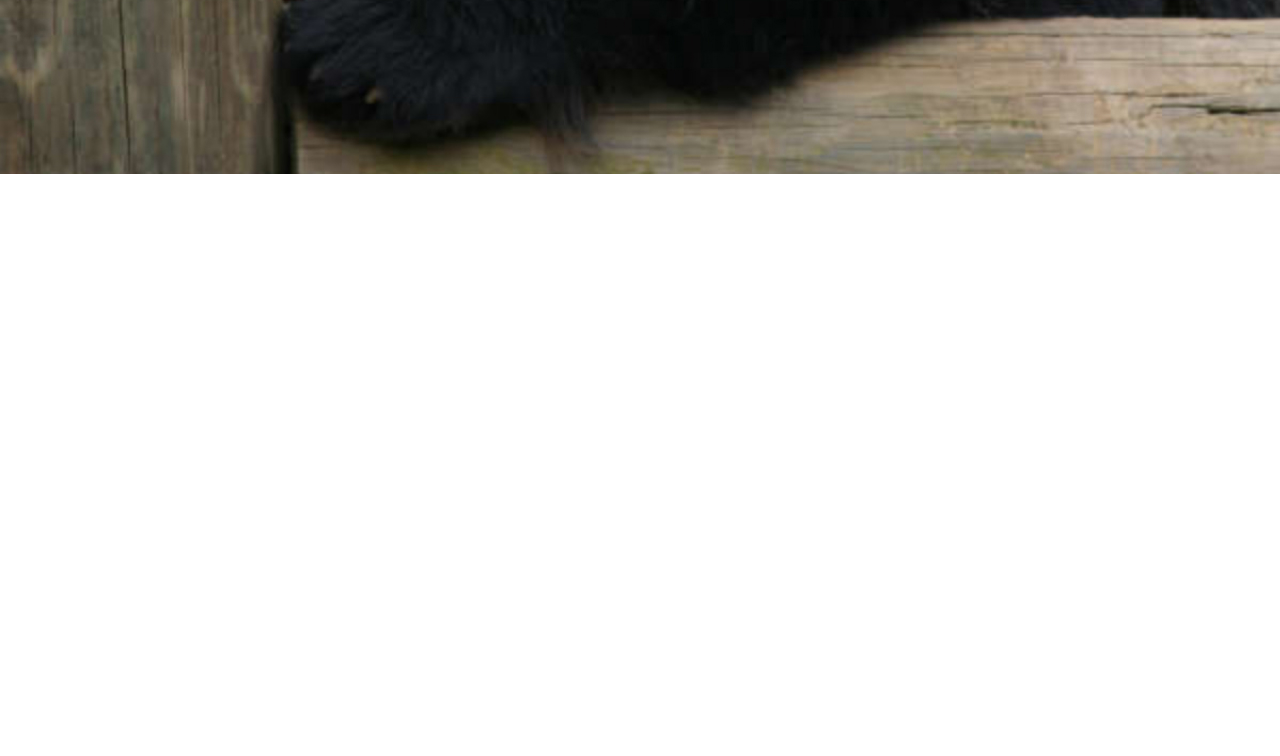
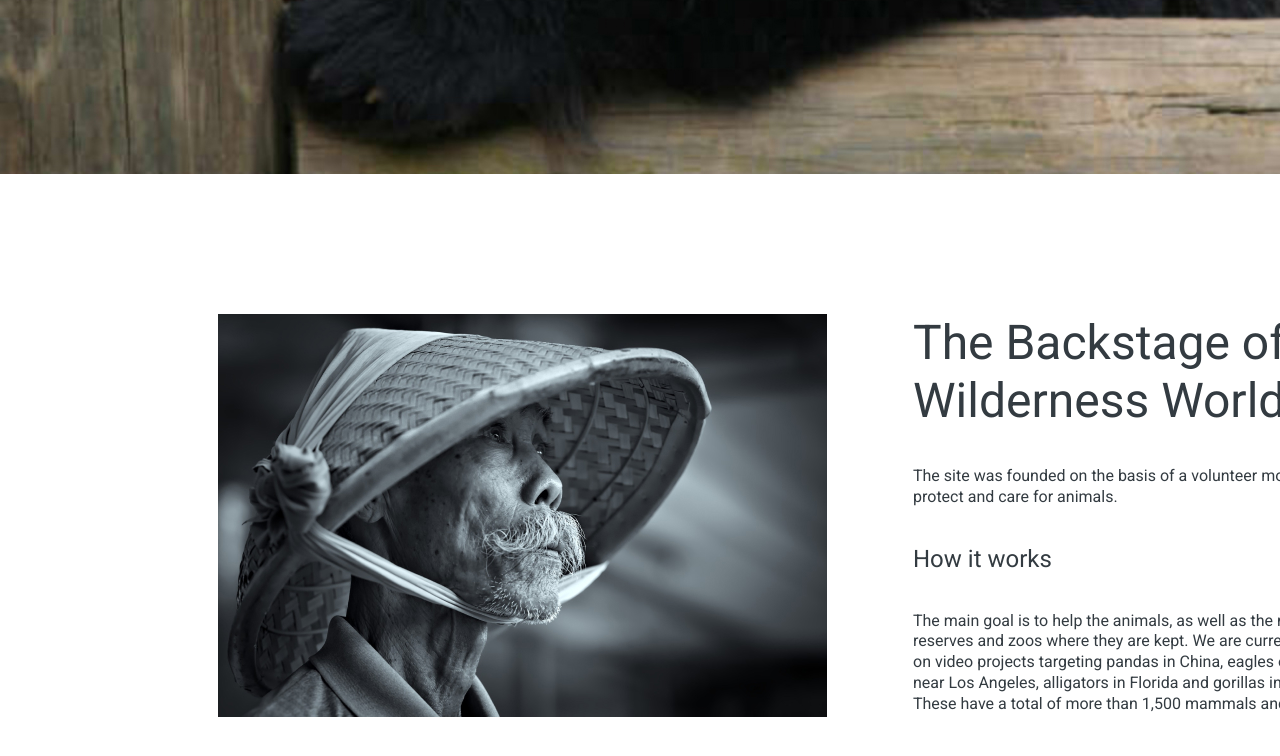
Before and after one commit to vhswry/online-store-team, a website: page online-zoo/index.html in a window 1280 px wide. Shown: the part 606-1362 px from the top of the page. Before the commit the page ends 812 px from the top, so only its background shows below. Drawn offline with Linux system fonts and the light colour scheme.

Commit message:
feat: add layout section the-backstage and style

```diff
--- a/online-zoo/index.html
+++ b/online-zoo/index.html
@@ -78,7 +78,37 @@
 
         </section>
 
+        <section class="the-backstage">
 
+            <div class="bamboo-cap">
+
+                <img src="./assets/images/bamboo-cap.jpg" alt="human">
+
+                <div class="discribe-backstage-container">
+
+                    <h2 id="part2">The Backstage of the Wilderness World.</h2>
+
+                    <p class="text-backstage">The site was founded on the basis of a volunteer movement to protect and
+                        care for animals.</p>
+
+                    <h3>How it works </h3>
+
+                    <p class="text-backstage">The main goal is to help the animals, as well as the nature reserves and
+                        zoos where they are kept.
+                        We are currently working on video projects targeting pandas in China, eagles on an island near
+                        Los
+                        Angeles,
+                        alligators in Florida and gorillas in the Congo. These have a total of more than 1,500 mammals
+                        and
+                        reptiles.</p>
+
+                </div>
+
+            </div>
+
+            <img class="flower-backstage" src="./assets/images/flower.png" alt="flower">
+
+        </section>
 
     </main>
 
--- a/online-zoo/style.scss
+++ b/online-zoo/style.scss
@@ -171,3 +171,62 @@ h1 {
     text-transform: uppercase;
     color: #ffffff;
 }
+
+/* SECTION the-backstage */
+
+.the-backstage {
+    height: 403px;
+}
+
+.bamboo-cap {
+    display: flex;
+    justify-content: space-around;
+    width: 1161px;
+    height: 403px;
+    align-items: flex-start;
+    margin-left: 218px;
+    padding-top: 140px;
+    gap: 86px;
+}
+
+.discribe-backstage-container {
+    display: flex;
+    flex-direction: column;
+    gap: 37px;
+}
+
+h2 {
+    font-family: "Roboto";
+    font-style: normal;
+    font-weight: 400;
+    font-size: 48px;
+    line-height: 120%;
+    /* or 58px */
+    color: #333b41;
+}
+
+h3 {
+    font-family: "Roboto";
+    font-style: normal;
+    font-weight: 400;
+    font-size: 24px;
+    line-height: 120%;
+    /* identical to box height, or 29px */
+    color: #333b41;
+}
+
+.text-backstage {
+    font-family: "Roboto";
+    font-style: normal;
+    font-weight: 400;
+    font-size: 16px;
+    line-height: 130%;
+    /* or 21px */
+    color: #333b41;
+}
+
+.flower-backstage {
+    position: absolute;
+    margin-top: -531px;
+    margin-left: 1395px;
+}
```
Also changed, not shown: online-zoo/style.css, 1 other file. Lines whose indentation alone changed are shown as unchanged.
